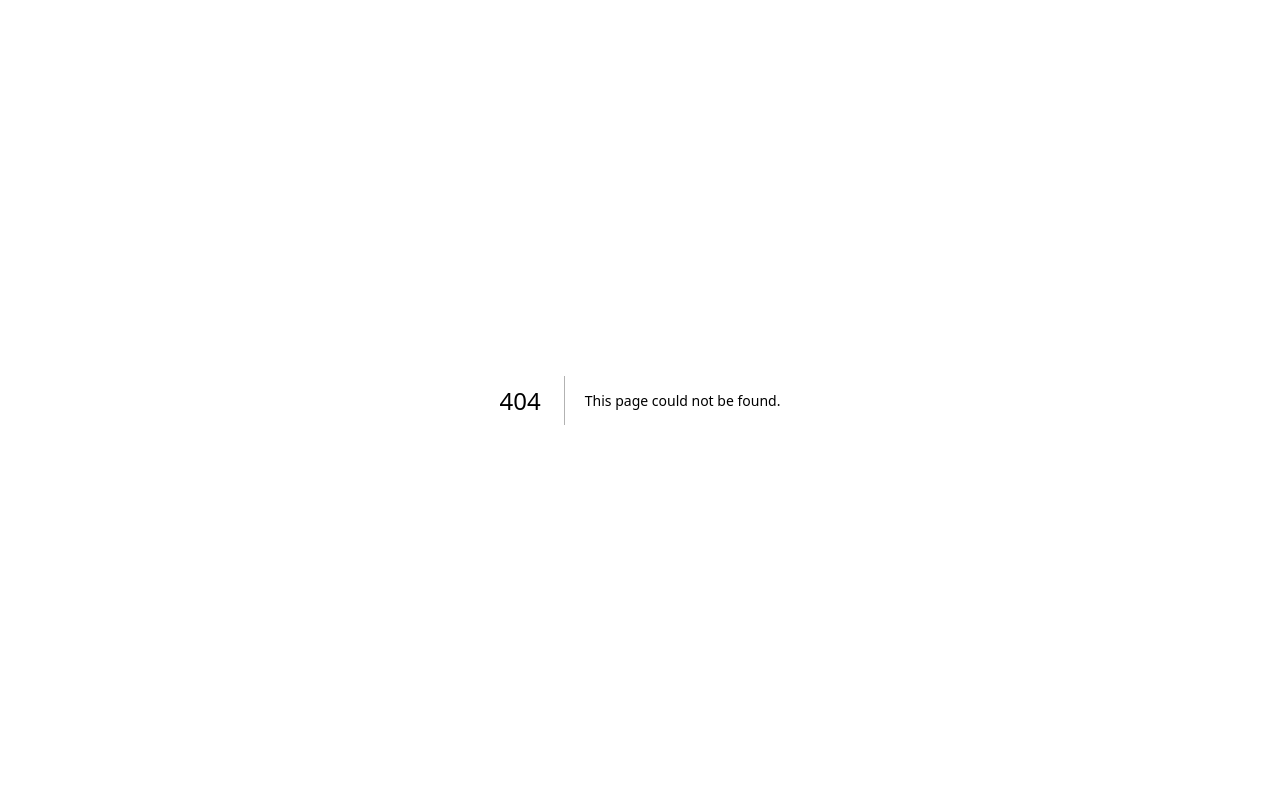
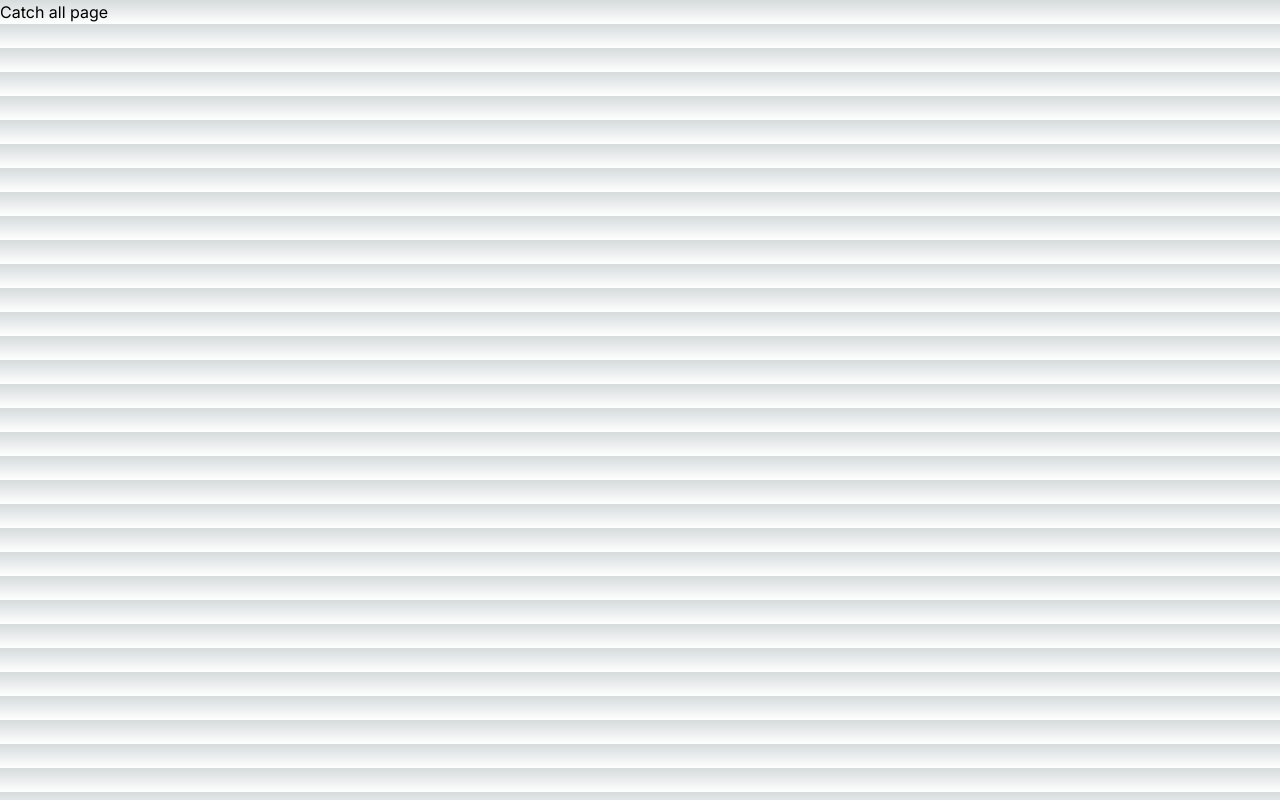
Before and after one commit to marufbroh/my-nextjs-app, a Next.js app: page /products/1 in a window 1280 px wide. Before the commit this address had no page. Built offline with nearby package versions, Linux system fonts and the light colour scheme.

Commit message:
Catch All Routes

```diff
--- /dev/null
+++ b/src/app/products/[...slug]/page.js
@@ -0,0 +1,10 @@
+
+const CatchAllRoutes = () => {
+    return (
+        <div>
+            <h1>Catch all page</h1>
+        </div>
+    );
+};
+
+export default CatchAllRoutes;
--- /dev/null
+++ b/src/app/products/[productId]/page.js
@@ -0,0 +1,10 @@
+const DynamicPage = ({ params, searchParams }) => {
+  console.log(searchParams);
+  return (
+    <div>
+      <h1>This is dynamic product page of {params.productId}</h1>
+    </div>
+  );
+};
+
+export default DynamicPage;
```
Also changed, not shown: src/app/products/product/page.js (+5 -7 lines).
